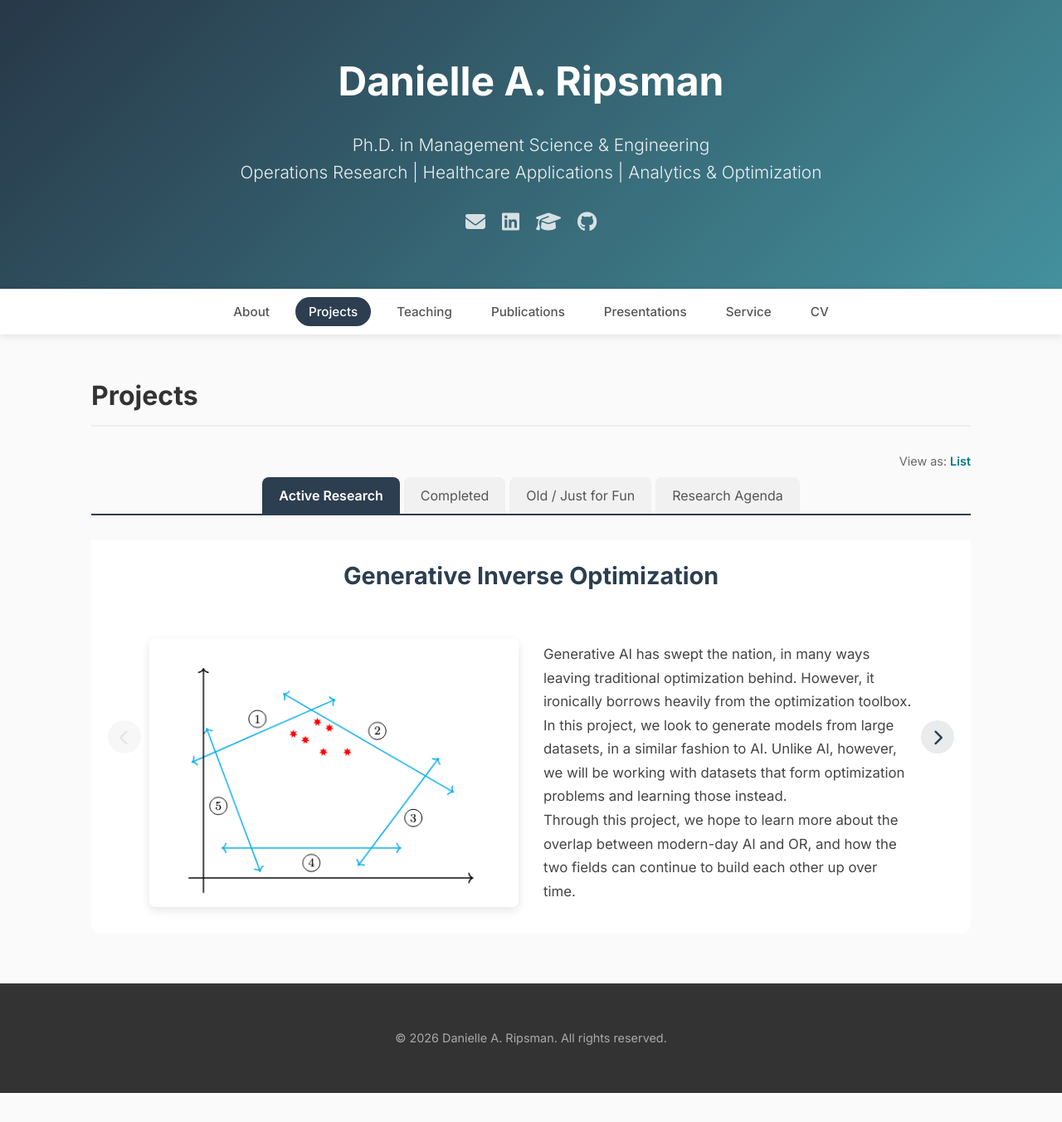
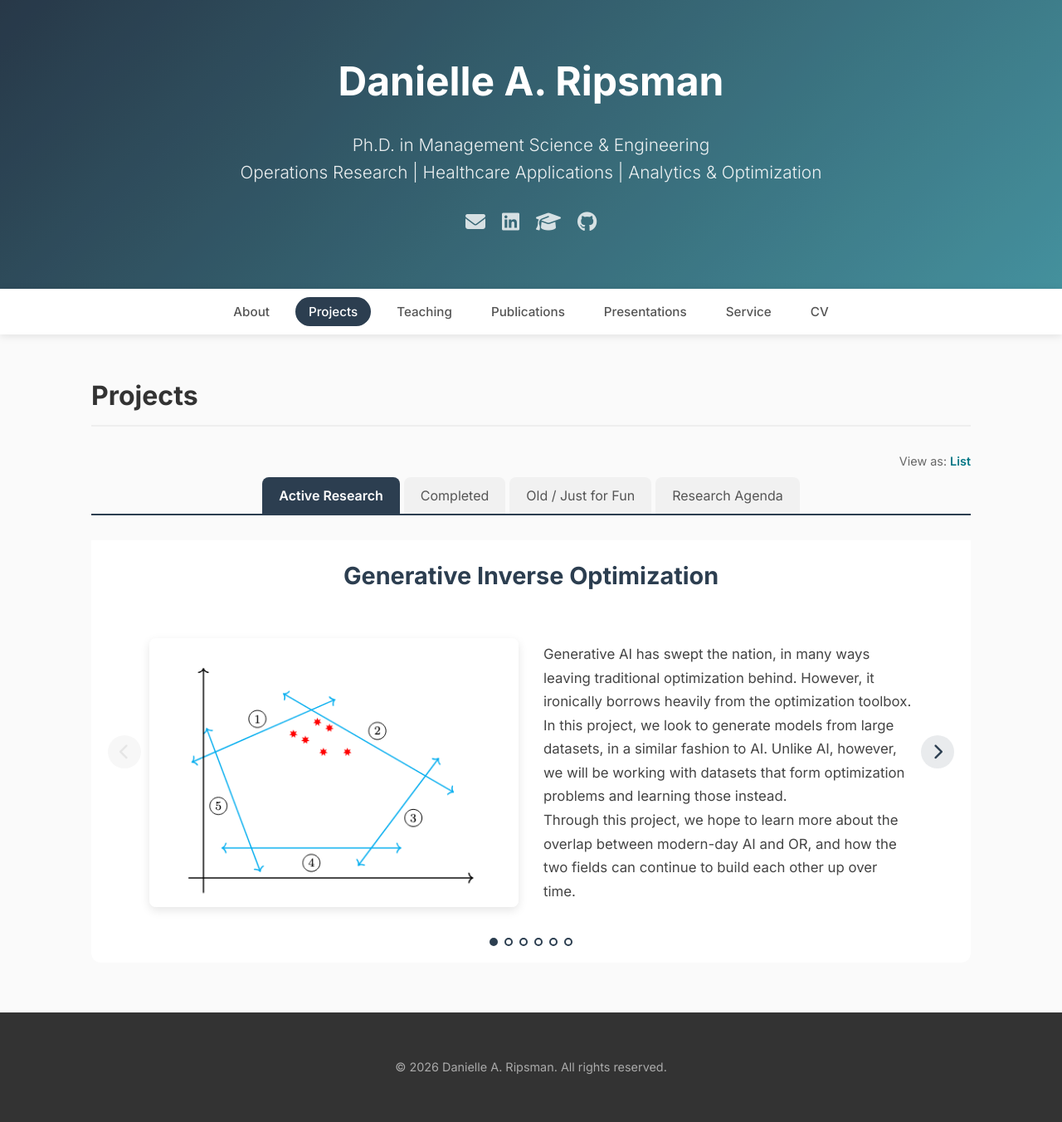
Before and after one commit to DaniRip/DaniRip.github.io, a Jekyll site: the page built from projects.md, in a window 1280 px wide. Shown: the whole page at 83% size. Built offline with Jekyll 4.4.1, drawn with Linux system fonts in a browser that asks for light colours; before the commit the page ends 1317 px from its top, so only the background shows below that.

Commit message:
Projects: clickable dots under each carousel
One dot per project (filled for the one shown); clicking jumps to it. Hidden in List view
and when a tab has a single project.

Co-Authored-By: Claude Opus 5.5 <noreply@anthropic.com>

```diff
--- a/assets/css/style.css
+++ b/assets/css/style.css
@@ -752,6 +752,34 @@ details[open] .toggle-chevron {
     padding: 0;
 }
 
+/* --- Carousel dots: one per project, filled for the one shown --- */
+.carousel-dots {
+    display: flex;
+    justify-content: center;
+    gap: 8px;
+    margin-top: 25px;
+}
+
+.carousel-dot {
+    width: 10px;
+    height: 10px;
+    padding: 0;
+    border-radius: 50%;
+    border: 2px solid var(--accent-color);
+    background: transparent;
+    cursor: pointer;
+    transition: background-color 0.2s;
+}
+
+.carousel-dot.active,
+.carousel-dot:hover {
+    background: var(--accent-color);
+}
+
+.projects-display-area.list-view .carousel-dots {
+    display: none;
+}
+
 /* --- The Carousel Area --- */
 .projects-display-area {
     position: relative;
--- a/projects.md
+++ b/projects.md
@@ -104,6 +104,14 @@ permalink: /projects/
                 </div>
             {% endif %}
         </div>
+
+        {% if cat_projects.size > 1 %}
+        <div class="carousel-dots">
+            {% for project in cat_projects %}
+            <button class="carousel-dot{% if forloop.first %} active{% endif %}" onclick="goToSlide({{ forloop.index0 }}, '{{ cat }}')" aria-label="Show project {{ forloop.index }} of {{ cat_projects.size }}"></button>
+            {% endfor %}
+        </div>
+        {% endif %}
     </div>
     {% endfor %}
 </div>
@@ -155,8 +167,17 @@ permalink: /projects/
         // Show new slide
         slides[slideIndices[category]].classList.add("visible");
 
-        // Update the arrow colors
+        // Update the arrow colors and the filled-in dot
         updateArrows(category);
+        updateDots(category);
+    }
+
+    // Fill in the dot for the slide being shown
+    function updateDots(category) {
+        var dots = document.getElementById(category).getElementsByClassName("carousel-dot");
+        for (var i = 0; i < dots.length; i++) {
+            dots[i].classList.toggle("active", i === slideIndices[category]);
+        }
     }
 
     // New Helper: Checks if arrows should be greyed out
```
Also changed, not shown: other parts of projects.md (+5 -1 lines).
